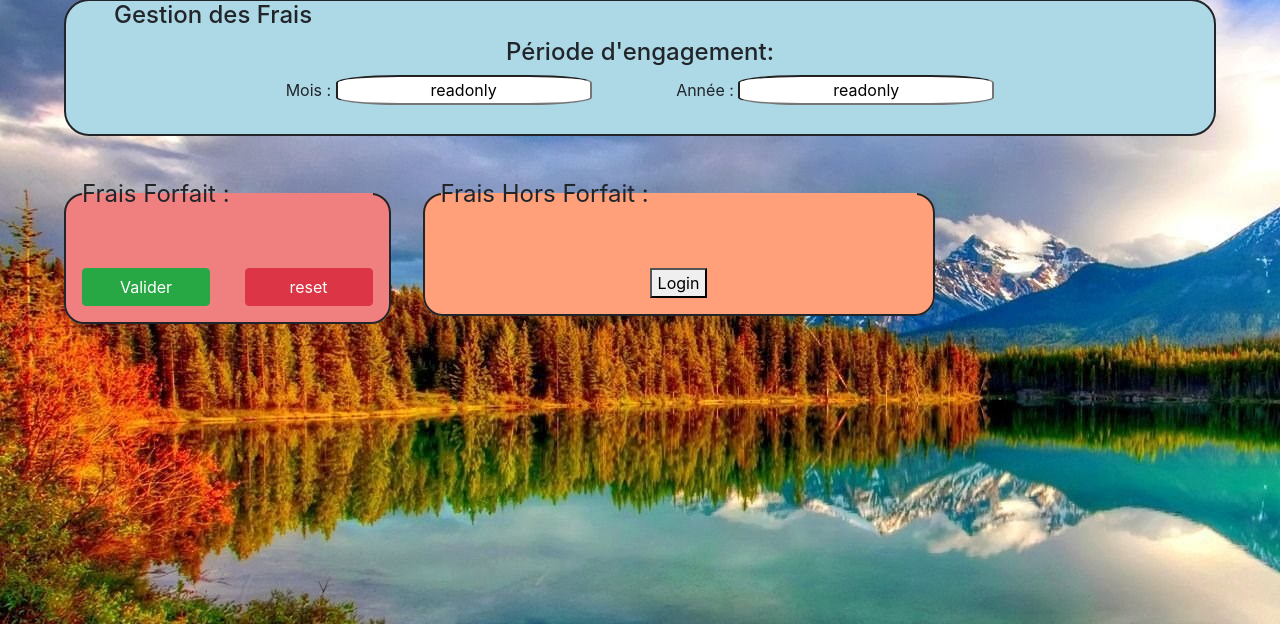
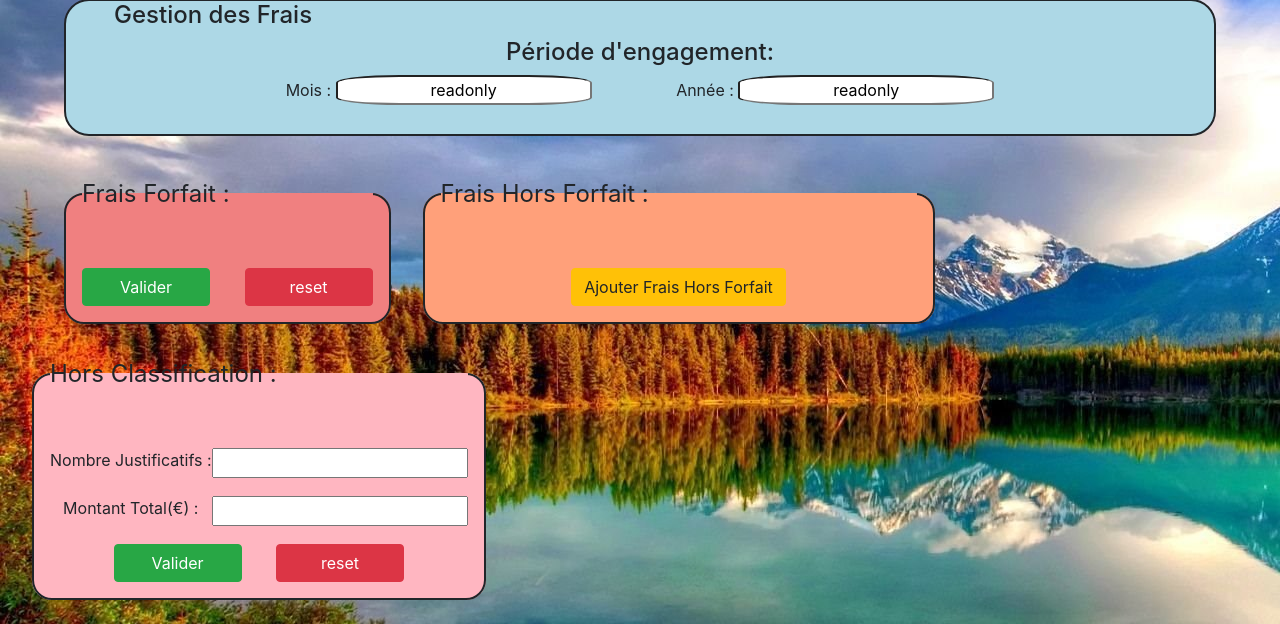
Before and after one commit to nitharsan21/GSB_Frais, a Symfony app: template GSB/templates/visiteur/VueNouveauFrais.html.twig in a window 1280 px wide. Shown: the part 176-800 px from the top of the page. Run offline with Twig, Linux system fonts and the light colour scheme; the template is opened without the code that fills it, so the values that code supplies are empty; form fields are guessed from the names that the template uses; some libraries are stand-ins or nearby versions.

Commit message:
GSB_frais  V test valide Page Saisir nouveau Ficher

```diff
--- a/GSB/templates/modif/index.html.twig
+++ b/GSB/templates/modif/index.html.twig
@@ -9,7 +9,7 @@
 </style>
 
 <div class="example-wrapper">
-    <h1>Hello {{ controller_name }}! ✅</h1>
+    <h1>Hello {{ controller_name.Id }}! ✅</h1>
 
     This friendly message is coming from:
     <ul>
--- a/GSB/templates/visiteur/VueNouveauFrais.html.twig
+++ b/GSB/templates/visiteur/VueNouveauFrais.html.twig
@@ -66,6 +66,20 @@
 
                 }
 
+                .fff3{
+                    border: 2px solid;
+                    max-width:500px;
+                    padding:16px;
+                    margin-bottom: 1em;
+                    margin-top:1em;
+                    background-color: lightpink ;
+                    border-radius: 20px;
+                    margin-left: 2.5%;
+                    float: left;
+
+                }
+
+
 
 
                   span.psw {
@@ -196,8 +287,11 @@
 
                 <center>
                 <div class="#" style="margin-top:2em">
-                    <button onclick="document.getElementById('id01').style.display='block'" style="width:auto;">Login</button>
-                    {% endif %}
+                    <div>
+                    <button onclick="document.getElementById('id01').style.display='block'" class=" btn btn-warning" style="margin: auto" type="button">Ajouter Frais Hors Forfait</button>
+                </div>
+       {% endif %}
+       </fieldset>
 
 
 
@@ -281,13 +375,36 @@
                         </center>
                     </div>
                 </div>
-                </center>
+
+
+        <div>
+            <form action="{{ path('SetNBJustificatifs') }}" method="POST">
+                <fieldset class="fff3">
+                    <legend stlye>Hors Classification :</legend>
+                    <center>
+                    <div class="#" style="margin-top:2em">
+                         <label>Nombre Justificatifs : </label>
+                         <input style="float: right;" type="number" name="nbJ" value="{{ FicheFrais.NbJustificatifs }}" >
+                        <p></p>
+                        <label>Montant Total(€) : </label>
+                         <input style="float: right; " type="number" name="nbJ" step="0.01" value="{{ FicheFrais.MontantValide }}" readonly>
+                         <p></p>
+                        <input class=" btn btn-success " style="width:8em;margin-right: 15px " type="submit" value="Valider">
+                        <input class=" btn btn-danger " style="width:8em;margin-left: 15px" type="reset" value="reset">
+                    </div>
+                    </center>
+                </fieldset>
+            </form>
+        </div>
 
 
 
-         </form>
+
+
+
+
         </div>
-    </div>
+
 
 
 {% endblock %}
```
Also changed, not shown: other parts of GSB/templates/visiteur/VueNouveauFrais.html.twig (+79 -2 lines), GSB/src/Controller/VisiteurController.php (+53 -8 lines), GSB/config/routes.yaml (line endings or trailing spaces).
